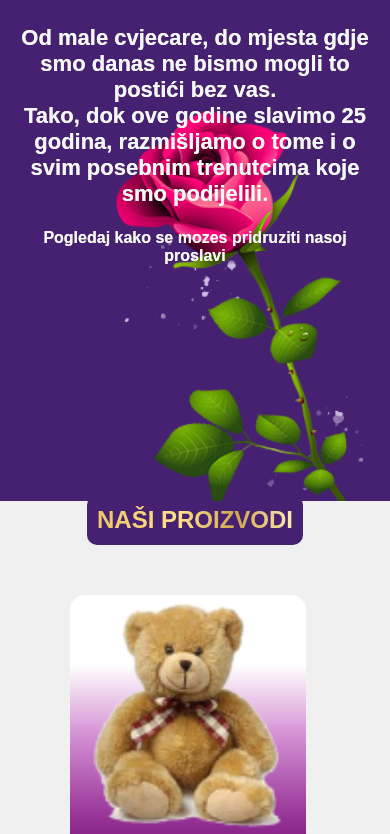
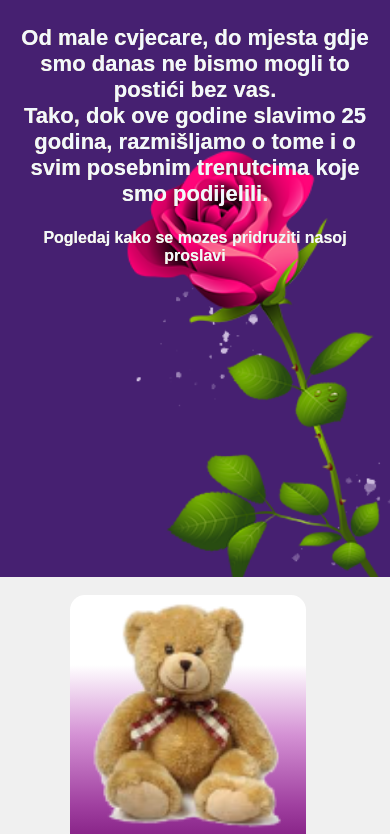
Before and after one commit to ThorMoon2016/iph, a plain HTML site: page index.html in a window 390 px wide. Shown: the part 309-1143 px from the top of the page. Drawn offline with nearby package versions, Linux system fonts and the light colour scheme; a script that the page names is missing.

Commit message:
Update index.html

```diff
--- a/index.html
+++ b/index.html
@@ -61,7 +61,7 @@
     .full-background {
         background: url('images/mobBG1.png') no-repeat;
         background-size: cover;
-        height: 96%;
+        height: 105%;
     }
 }
 </style>
```
